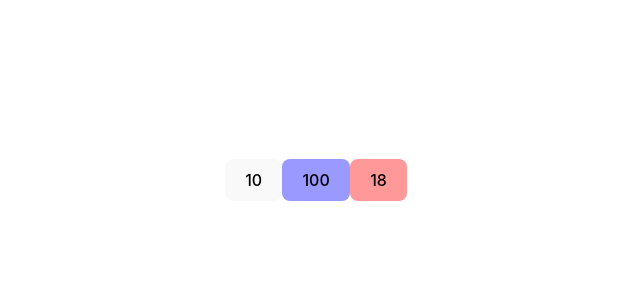
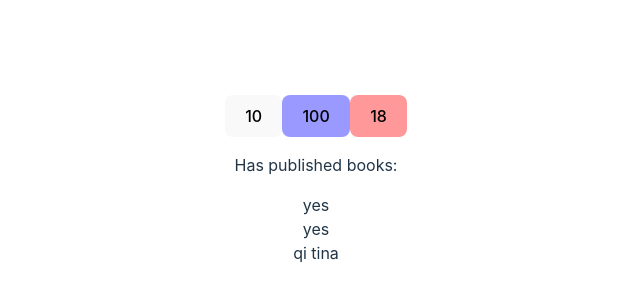
Before and after one commit to BeyondYyy/my-vue3-app, a Vue app: page /test in a window 1280 px wide. Shown: the part 220-520 px from the top of the page, without its empty margins (324-964 px from the left). Built offline with nearby package versions, Linux system fonts and the light colour scheme.

Commit message:
:new: learn vue3 about computed

```diff
--- a/src/pages/views/test.vue
+++ b/src/pages/views/test.vue
@@ -4,9 +4,15 @@
   </button>
   <button style="background-color: #99f" @click="state.count++">{{ state.count }}</button>
   <button style="background-color: #f99" @click="_user.age++">{{ _user.age }}</button>
+  <p>Has published books:</p>
+  <span>{{ author.books.length > 0 ? 'yes' : 'no' }}</span>
+  <br />
+  <span> {{ publishedBooksMessage }}</span>
+  <div>{{ fullName }}</div>
 </template>
+
 <script setup lang="ts">
-import { ref, reactive, proxyRefs, onMounted } from 'vue'
+import { ref, reactive, proxyRefs, onMounted, computed } from 'vue'
 
 const count = ref(0)
 
@@ -32,9 +38,38 @@ function increment() {
   obj.value.a.count++
 }
 
+// computed 相关
+
+const author = reactive({
+  name: 'yuan',
+  books: ['vue 1', 'vue 2', 'vue 3'],
+})
+
+const publishedBooksMessage = computed(() => {
+  return author.books.length > 0 ? 'yes' : 'no'
+})
+
+const firstName = ref('yuan')
+const lastName = ref('coma')
+
+const fullName = computed({
+  get() {
+    console.log('get computed')
+
+    return firstName.value + ' ' + lastName.value
+  },
+  set(newvalue) {
+    ;[firstName.value, lastName.value] = newvalue.split(' ')
+    console.log('set computed')
+  },
+})
+
+fullName.value = 'qi tina'
+
 onMounted(() => {
   console.log(count.value, 'onMounted - count')
   console.log(user.age.value, 'onMounted - user - age')
   console.log(_user.age, 'onMounted - _user - age')
+  console.log(publishedBooksMessage.value, 'onMounted - publishedBooksMessage')
 })
 </script>
```
